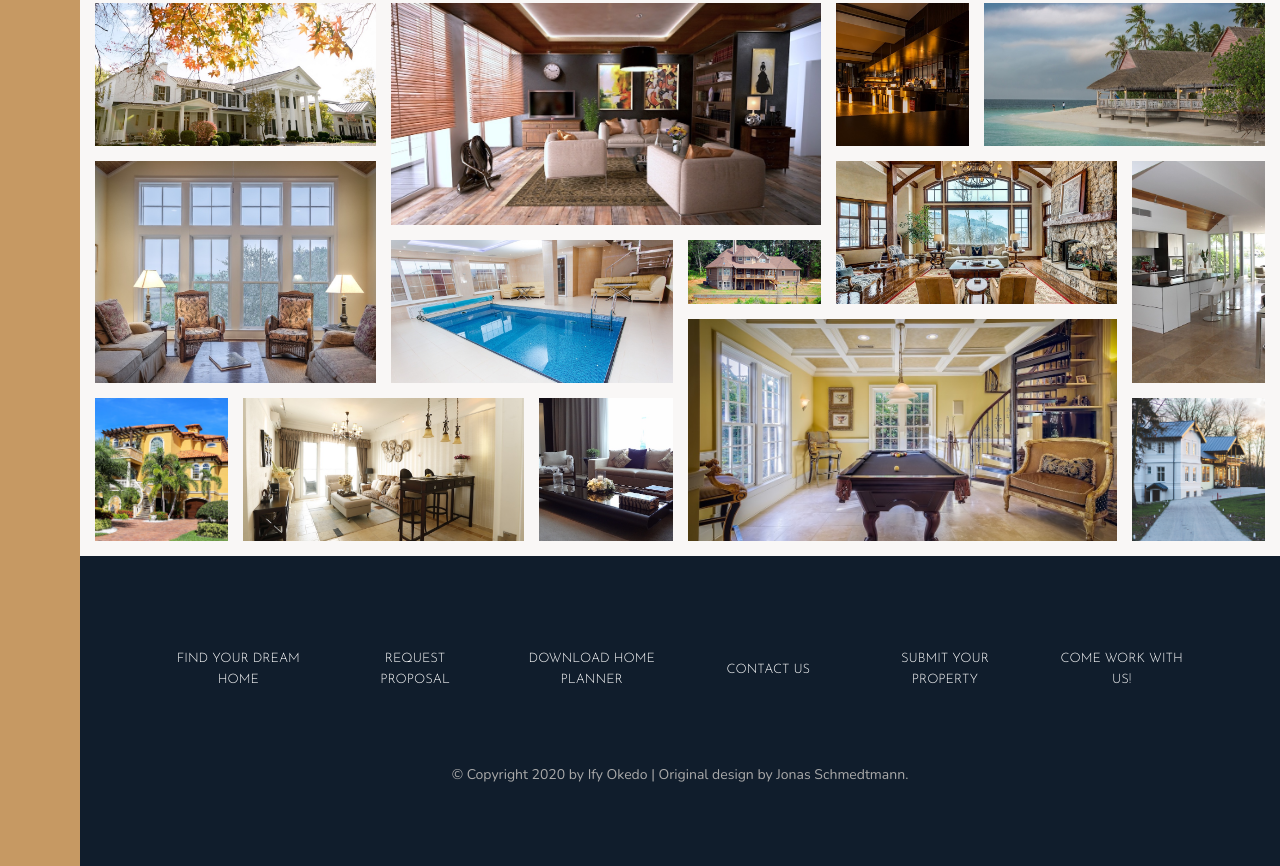
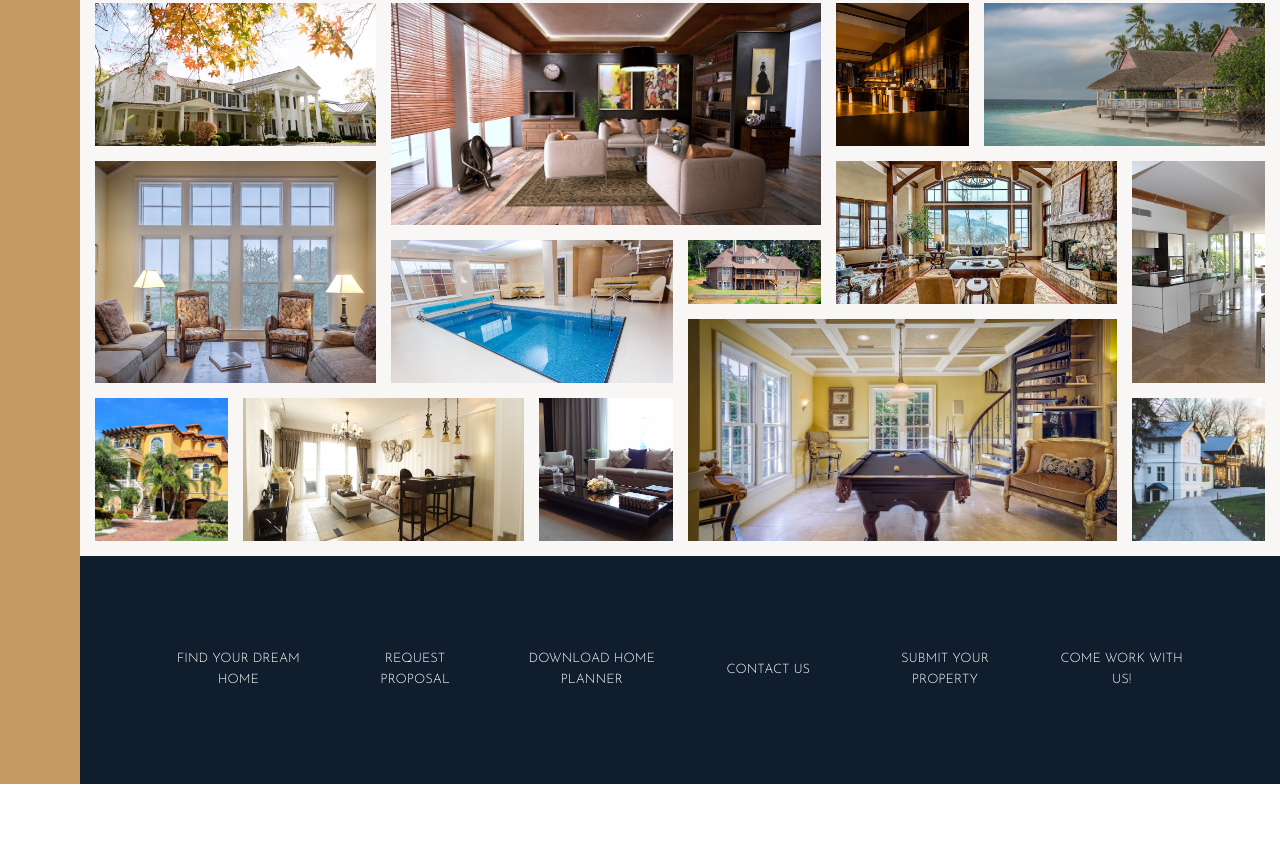
Before and after one commit to kaydo1506/Nexter, a website: page index.html in a window 1280 px wide. Shown: the part 3084-3950 px from the top of the page. After the commit the page ends 3868 px from the top, so only its background shows below. Drawn offline with nearby package versions, Linux system fonts and the light colour scheme.

Commit message:
refactor

```diff
--- a/index.html
+++ b/index.html
@@ -487,10 +487,6 @@
                     <a href="#" class="nav__link">Come work with us!</a>
                 </li>
             </ul>
-            <p class="copyright">
-                &copy; Copyright 2020 by Ify Okedo | Original design by Jonas
-                Schmedtmann.
-            </p>
         </footer>
     </body>
 </html>
```
